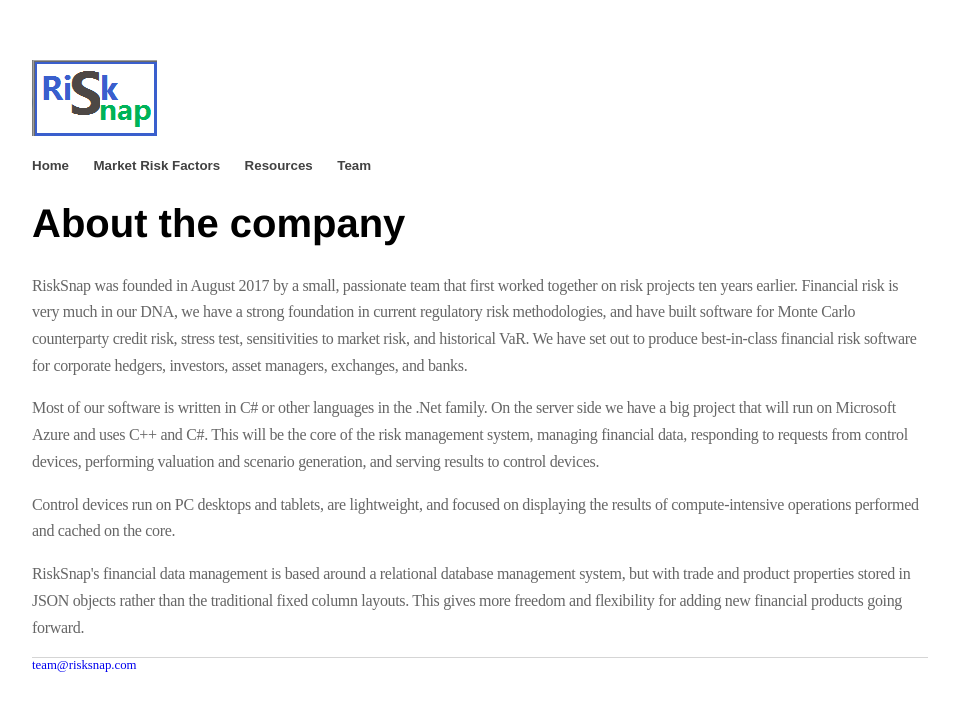
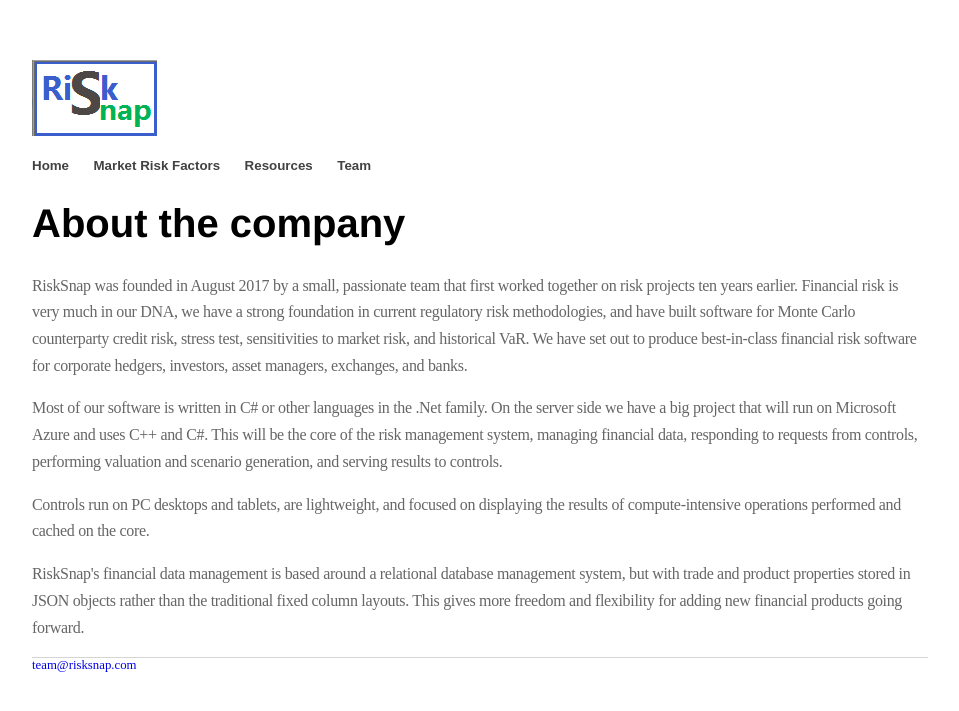
Before and after one commit to risksnap/RiskSnap, a Jekyll site: the page built from index.html, in a window 1280 px wide. Shown: the top 711 px of the page, without its empty margins (160-1119 px from the left). Built offline with Jekyll 4.4.1, drawn with Linux system fonts in a browser that asks for light colours.

Commit message:
Home page

```diff
--- a/index.html
+++ b/index.html
@@ -14,10 +14,10 @@ Most of our software is written in C# or other languages in the .Net
 family.  On the server side we have a big project that will run on
 Microsoft Azure and uses C++ and C#.  This will be the core of the risk
 management system, managing financial data, responding to
-requests from control devices, performing valuation and scenario generation, and serving
-results to control devices.
+requests from controls, performing valuation and scenario generation, and serving
+results to controls.
     </p>
-    <p>Control devices run on PC desktops and tablets, are lightweight, and focused on displaying
+    <p>Controls run on PC desktops and tablets, are lightweight, and focused on displaying
     the results of compute-intensive operations performed and cached on the core.
     </p>
     <p>
```
